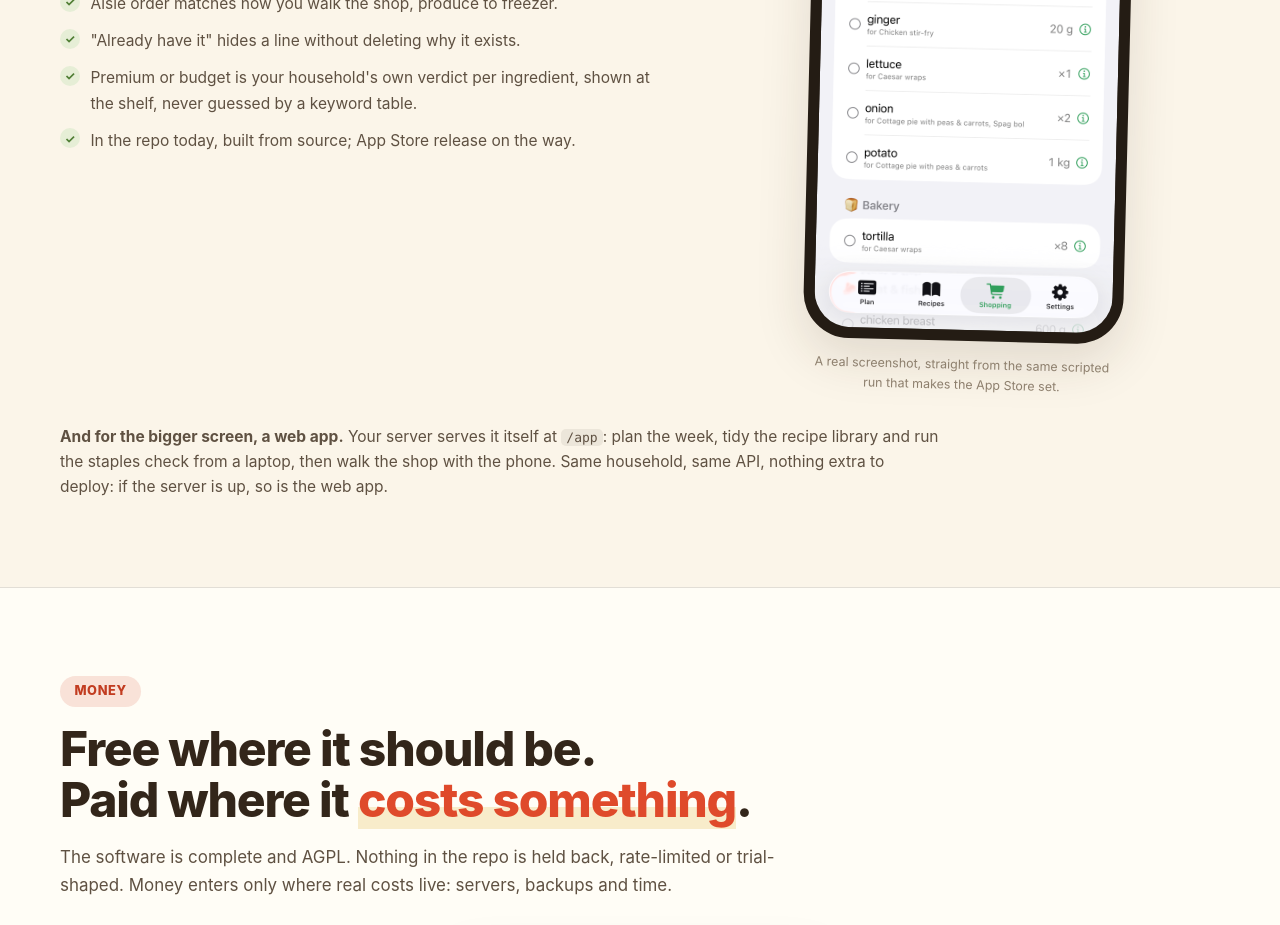
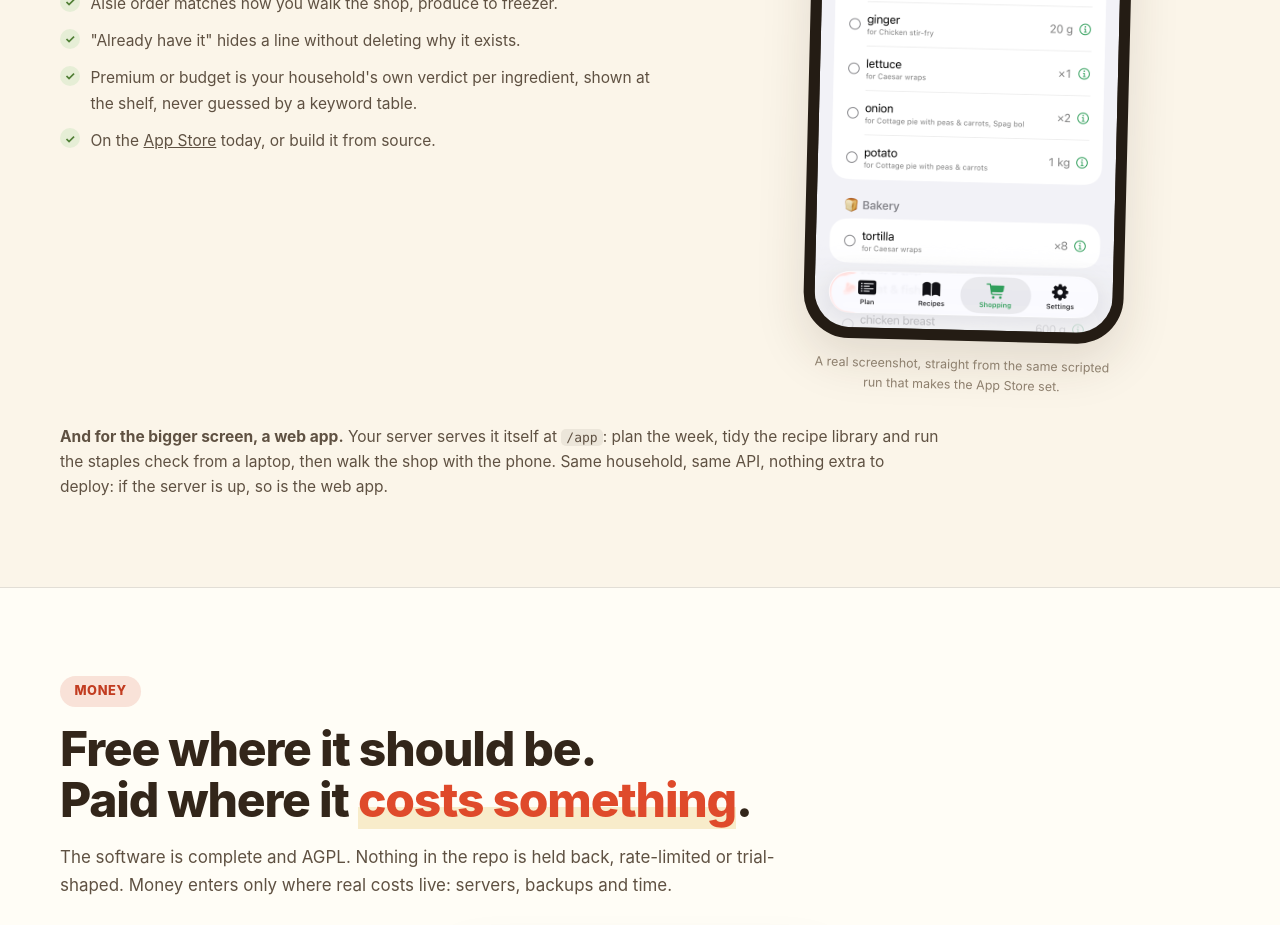
Before and after one commit to marco308/meals, a plain HTML site: page docs/index.html in a window 1280 px wide. Shown: the part 3960-4885 px from the top of the page. Drawn offline with Linux system fonts and the light colour scheme.

Commit message:
Turn on GitHub Sponsors, and say the app is out
The Sponsors profile is enrolled and live, so FUNDING.yml can carry the
github line and the repo grows a Sponsor button. Buy Me a Coffee stays
commented, because that account still does not exist and a funding line
pointing at nothing is worse than no line at all.

The site's app section still promised an "App Store release on the way"
a week after 1.0 went live, which is the one claim on the page a visitor
can check in one tap. It now links the listing.

Co-Authored-By: Claude Opus 5 <noreply@anthropic.com>

```diff
--- a/docs/index.html
+++ b/docs/index.html
@@ -246,7 +246,7 @@
         <li>Aisle order matches how you walk the shop, produce to freezer.</li>
         <li>"Already have it" hides a line without deleting why it exists.</li>
         <li>Premium or budget is your household's own verdict per ingredient, shown at the shelf, never guessed by a keyword table.</li>
-        <li>In the repo today, built from source; App Store release on the way.</li>
+        <li>On the <a href="https://apps.apple.com/gb/app/yet-another-meal-planner/id6794266229">App&nbsp;Store</a> today, or build it from source.</li>
       </ul>
     </div>
 
@@ -318,8 +318,6 @@
         <li>First crack at TestFlight builds</li>
         <li>Warm glow, genuine gratitude</li>
       </ul>
-      <!-- Goes live once GitHub Sponsors is enabled for the account.
-           See planning/06-marketing.md, launch checklist. -->
       <a class="btn" href="https://github.com/sponsors/marco308">Sponsor on GitHub</a>
     </article>
   </div>
```
Also changed, not shown: 1 other file.
